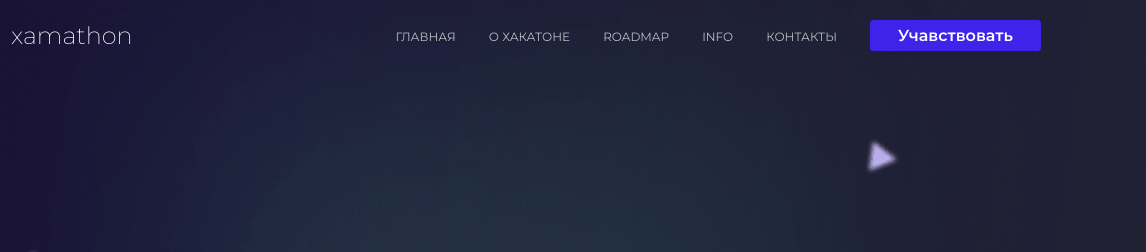
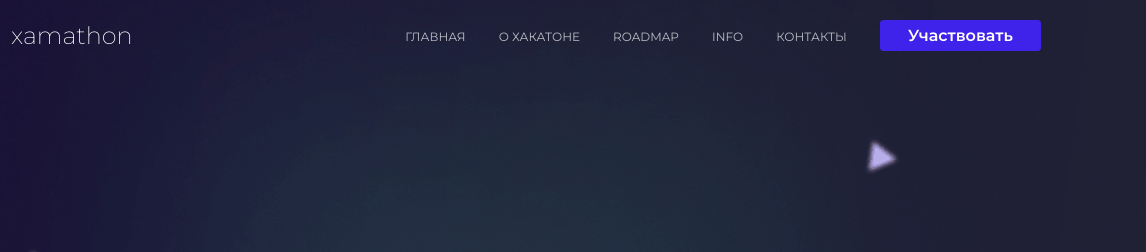
Before and after one commit to xamathon-ru/xamathon, a plain HTML site: page index.html in a window 1280 px wide. Shown: the top 252 px of the page, 134-1280 px from the left. Drawn offline with Linux system fonts and the light colour scheme.

Commit message:
Update index.html

```diff
--- a/index.html
+++ b/index.html
@@ -24,7 +24,7 @@
                     <a href="#roadmap" class="marginRight30 link">ROADMAP</a>
                     <a href="#info" class="marginRight30 link">INFO</a>
                     <a href="#contact" class="marginRight30 link">КОНТАКТЫ</a>
-                    <a href="https://clck.ru/U7mk6" target="_blank"  class="button-full font-weight600 font-size16 ">Учавствовать</a>
+                    <a href="https://clck.ru/U7mk6" target="_blank"  class="button-full font-weight600 font-size16 ">Участвовать</a>
                 </div>
             </div>
 
```
